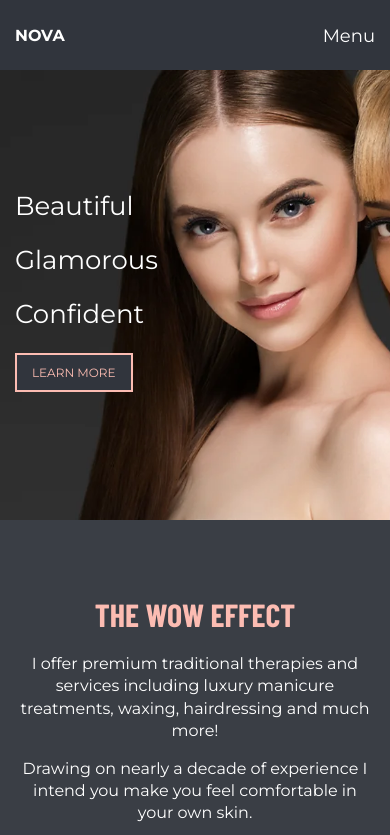
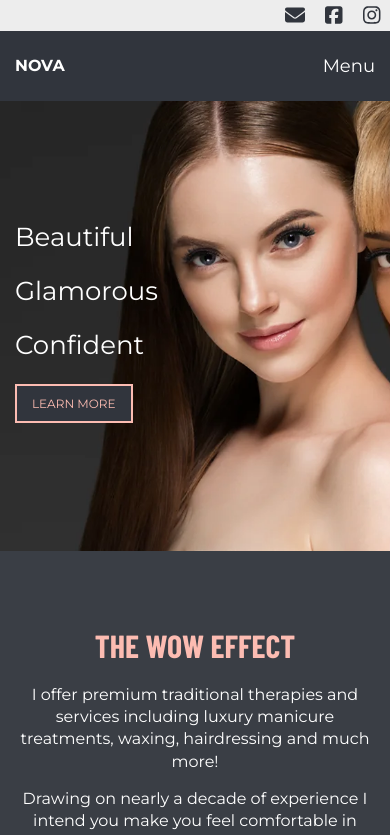
Before and after one commit to JaimieHemmings/novabeauty-react, a React (Vite) app: page / in a window 390 px wide. Shown: the top 835 px of the page. Built offline with nearby package versions, Linux system fonts and the light colour scheme; a web font is replaced by a local one.

Commit message:
Additional content to about page and Navbar changes

```diff
--- a/package.json
+++ b/package.json
@@ -10,6 +10,7 @@
     "preview": "vite preview"
   },
   "dependencies": {
+    "@fortawesome/free-brands-svg-icons": "^6.5.2",
     "@fortawesome/free-solid-svg-icons": "^6.5.2",
     "@fortawesome/react-fontawesome": "^0.2.0",
     "react": "^18.2.0",
--- a/src/components/About/index.css
+++ b/src/components/About/index.css
@@ -0,0 +1,44 @@
+.about-us {
+    background-size: cover;
+    background-repeat: no-repeat;
+    background-position: center;
+    padding: 25px 0;
+    position: relative;
+    margin: 25px 0;
+}
+
+.about-us:after {
+    position: absolute;
+    content: "";
+    height: 100%;
+    width: 100%;
+    background-color: rgba(255,255,255,0.75);
+    top: 0;
+    left: 0;
+    z-index: 1;
+}
+
+.about-us .container .row {
+    display: flex;
+    flex-direction: row;
+    flex-wrap: nowrap;
+    position: relative;
+    z-index: 2;
+}
+
+.about-us .container .row .col {
+    flex-basis: 50%;
+}
+
+@media screen and (max-width: 568px) {
+    .about-us .container .row {
+        flex-wrap: wrap;
+    }
+    .about-us .container .row .col {
+        flex-basis: 100%;
+    }
+
+    .about-us {
+        margin: 0;
+    }
+}
--- a/src/components/About/index.jsx
+++ b/src/components/About/index.jsx
@@ -1,15 +1,34 @@
 import Hero from '../_partials/Hero'
 import Testimonials from '../_partials/Testimonials'
+import FaceImage from '../../assets/images/face-line.png'
+import Swiper from "../_partials/Swiper"
 import './index.css'
 
 const About = () => {
     return (
         <>
+            <Swiper />
             <Hero
                 title={"About Us"}
                 p1={"If you need some more information or would like to book an appointment with me, please use the form below!"}
                 p2={"I can't wait to hear from you!"}
             />
+            <section className="about-us" style={{ backgroundImage: `url(${FaceImage})`}}>
+                <div className="container">
+                    <div className="row">
+                        <div className="col">
+                            <h2>VISUAL INTEGRITY,<br />
+                            SIMPLE FORMS AND<br />
+                            STRIVING FOR<br />
+                            HARMONY</h2>
+                        </div>
+                        <div className="col">
+                            <p>Lorem ipsum, dolor sit amet consectetur adipisicing elit. Rem, dolores. Quisquam quasi id alias odit, dicta dolore accusamus similique ducimus, veritatis vero optio earum quam repellat eum adipisci amet provident!</p>
+                            <p>Lorem ipsum, dolor sit amet consectetur adipisicing elit. Rem, dolores. Quisquam quasi id alias odit, dicta dolore accusamus similique ducimus, veritatis vero optio earum quam repellat eum adipisci amet provident!</p>
+                        </div>
+                    </div>
+                </div>
+            </section>
             <Testimonials />
         </>
     )
--- a/src/components/_partials/Navigation/index.css
+++ b/src/components/_partials/Navigation/index.css
@@ -1,3 +1,45 @@
+  .contact-bar .container {
+    padding: 0;
+  }
+
+  .contact-bar .container .row {
+    align-content: center;
+    justify-content: end;
+  }
+
+  .contact-bar .container .row .col {
+    text-align: right;
+  }
+
+  .contact-bar .container .row p {
+    padding: 0;
+  }
+
+  .contact-bar ul {
+    padding: 0;
+    margin: 0;
+    list-style-type: none;
+    padding: 5px 0;
+  }
+
+  .contact-bar ul li {
+    display: inline;
+    padding: 0 10px;
+  }
+
+  .contact-bar ul li a {
+    color: var(--primary-bg-color);
+    transition: 0.3s ease-out;
+  }
+
+  .contact-bar ul li a i {
+    font-size: 20px;
+  }
+
+  .contact-bar ul li a:hover {
+    color: var(--primary-color)
+  }
+
   nav {
     position: sticky;
     z-index: 99;
@@ -83,6 +125,7 @@
       pointer-events: none;
       opacity: 0;
       transition: opacity 0.5s ease-in;
+      z-index: -1;
     }
 
     .menuToggle {
--- a/src/components/_partials/Navigation/index.jsx
+++ b/src/components/_partials/Navigation/index.jsx
@@ -1,5 +1,9 @@
 import { useState } from 'react'
 import { NavLink } from 'react-router-dom'
+
+import { FontAwesomeIcon } from '@fortawesome/react-fontawesome'
+import { faEnvelope } from '@fortawesome/free-solid-svg-icons'
+import { faFacebookSquare, faInstagram } from '@fortawesome/free-brands-svg-icons'
 import './index.css'
 
 const Navigation = () => {
@@ -10,6 +14,32 @@ const Navigation = () => {
     };
 
     return (
+        <>
+            <section className="contact-bar">
+                <div className="container">
+                    <div className="row">
+                        <div className="col">
+                            <ul>
+                                <li>
+                                    <a href="mailto:rhiannah1993@gmail.com">
+                                        <i><FontAwesomeIcon icon={faEnvelope} /></i>
+                                    </a>
+                                </li>
+                                <li>
+                                    <a href="https://www.facebook.com/profile.php?id=61551603390209" target="_blank">
+                                        <i><FontAwesomeIcon icon={faFacebookSquare} /></i>
+                                    </a>
+                                </li>
+                                <li>
+                                    <a href="https://www.instagram.com/nova.beautynails/" target="_blank">
+                                        <i><FontAwesomeIcon icon={faInstagram} /></i>
+                                    </a>
+                                </li>
+                            </ul>
+                        </div>
+                    </div>
+                </div>
+            </section>
             <nav>
                 <div className="container navigation">
                     <div className="row">
@@ -25,6 +55,7 @@ const Navigation = () => {
                             >Menu</a>
 
                             <ul className={isActive ? "menu" : "menu active"} id="menu">
+                                <li><NavLink to="/" onClick={ToggleClass}>Home</NavLink></li>
                                 <li><NavLink to="/about" onClick={ToggleClass}>About</NavLink></li>
                                 <li><NavLink to="/services" onClick={ToggleClass}>Services</NavLink></li>
                                 <li><NavLink to="/contact" onClick={ToggleClass}>Contact</NavLink></li>
@@ -33,6 +64,7 @@ const Navigation = () => {
                     </div>
                 </div>
             </nav>
+        </>
     )
 }
 
```
Also changed, not shown: src/assets/images/face-line.png (added), 1 other file (tests, documents, lock files or other folders). Lines whose indentation alone changed are shown as unchanged.
